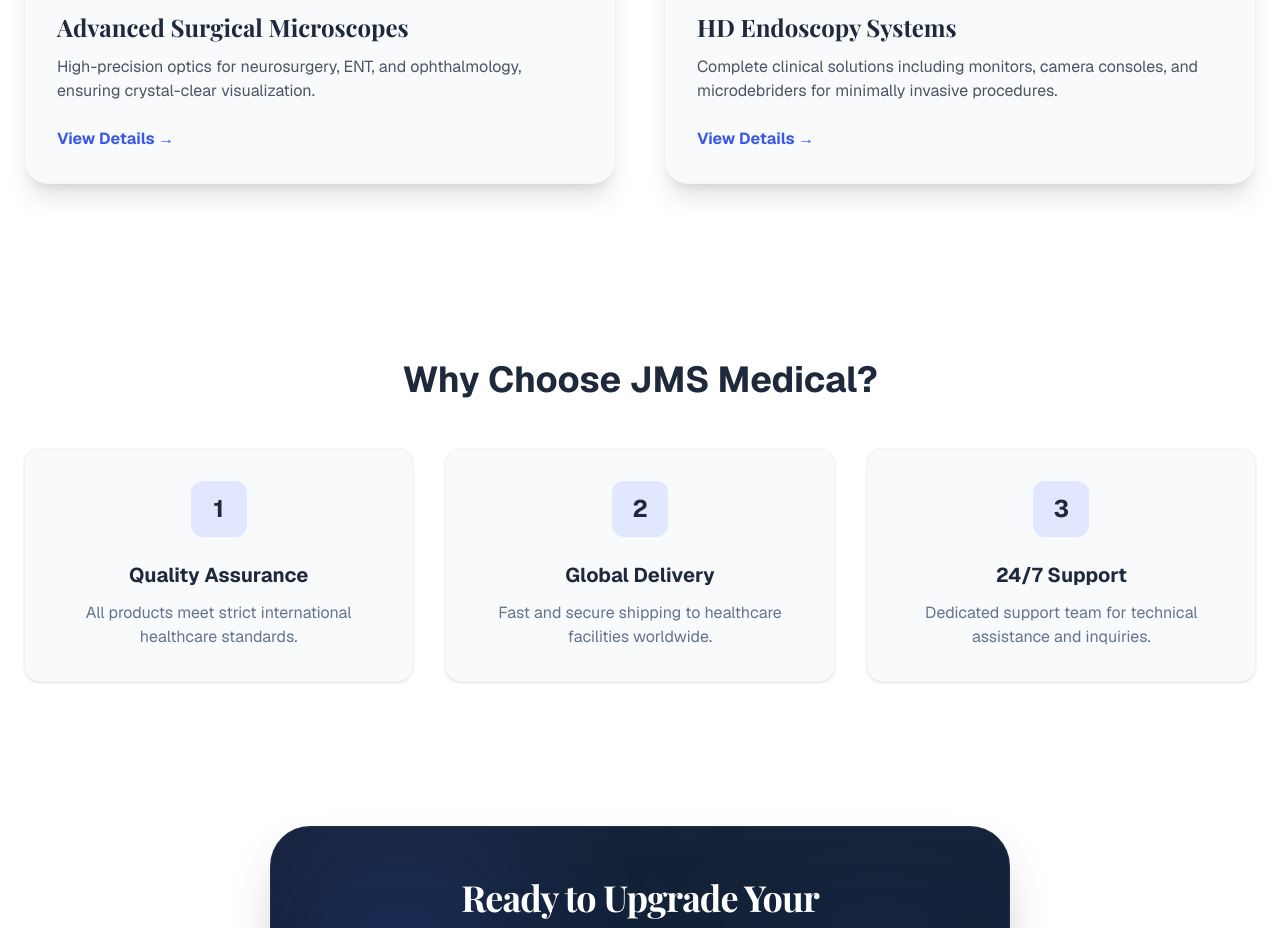
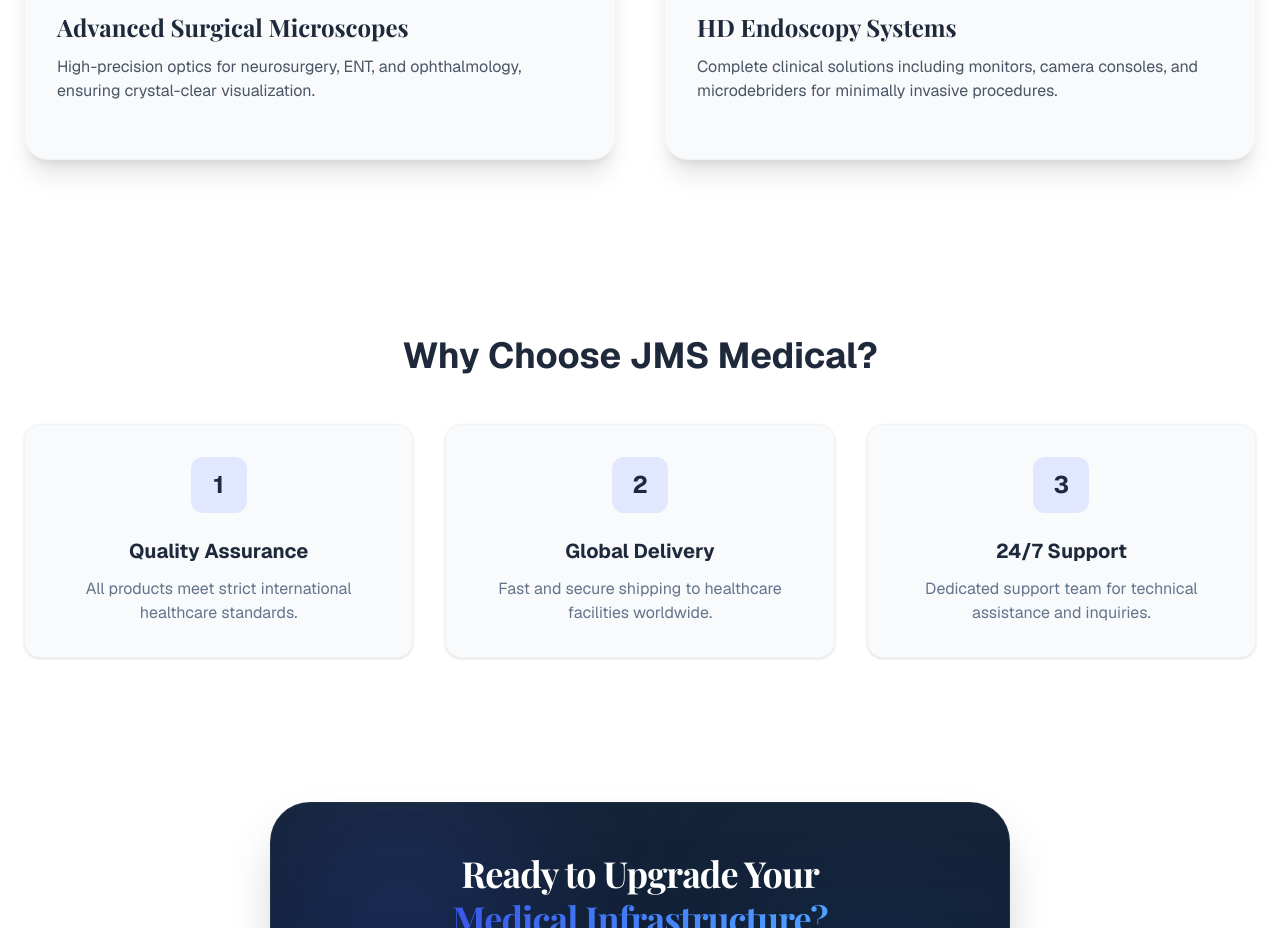
Before and after one commit to Abhivorn-Technologies/JMS, a Next.js app: page / in a window 1280 px wide. Shown: the part 1360-2288 px from the top of the page. Built offline with nearby package versions, Linux system fonts and the light colour scheme.

Commit message:
fixed the glitch and fixed theproduction bugs

```diff
--- a/app/(website)/page.tsx
+++ b/app/(website)/page.tsx
@@ -106,7 +106,7 @@
                 <div className="p-8">
                   <h3 className="text-2xl font-bold text-forest mb-3 font-serif">Advanced Surgical Microscopes</h3>
                   <p className="text-gray-600 mb-6">High-precision optics for neurosurgery, ENT, and ophthalmology, ensuring crystal-clear visualization.</p>
-                  <Link href="/products" className="text-primary font-bold hover:underline">View Details &rarr;</Link>
+
                 </div>
               </div>
             </FadeIn>
@@ -125,7 +125,7 @@
                 <div className="p-8">
                   <h3 className="text-2xl font-bold text-forest mb-3 font-serif">HD Endoscopy Systems</h3>
                   <p className="text-gray-600 mb-6">Complete clinical solutions including monitors, camera consoles, and microdebriders for minimally invasive procedures.</p>
-                  <Link href="/products" className="text-primary font-bold hover:underline">View Details &rarr;</Link>
+
                 </div>
               </div>
             </FadeIn>
--- a/app/admin/(dashboard)/layout.tsx
+++ b/app/admin/(dashboard)/layout.tsx
@@ -21,6 +21,7 @@
     try {
       await fetch('/api/auth/logout', { method: 'POST' });
       toast.success('Logged out successfully');
+      setShowLogoutDialog(false);
       router.push('/admin/login');
     } catch (error) {
       toast.error('Failed to logout');
--- a/app/admin/login/page.tsx
+++ b/app/admin/login/page.tsx
@@ -131,7 +131,7 @@
             <p className="text-[13px] text-gray-500">Sign in to continue to Admin Dashboard</p>
           </motion.div>
 
-          <form onSubmit={handleLogin} className="w-full max-w-[360px] space-y-5 lg:space-y-6">
+          <form onSubmit={handleLogin} autoComplete="off" className="w-full max-w-[360px] space-y-5 lg:space-y-6">
 
             {/* Email Field */}
             <motion.div
@@ -150,6 +150,7 @@
                   value={email}
                   onChange={(e) => setEmail(e.target.value)}
                   required
+                  autoComplete="off"
                   className="w-full pl-[42px] pr-4 py-3 rounded-lg border border-gray-200 focus:outline-none focus:ring-1 focus:ring-teal-600 focus:border-teal-600 transition-all text-[13px]"
                   placeholder="Enter the email"
                 />
@@ -173,6 +174,7 @@
                   value={password}
                   onChange={(e) => setPassword(e.target.value)}
                   required
+                  autoComplete="new-password"
                   className="w-full pl-[42px] pr-12 py-3 rounded-lg border border-gray-200 focus:outline-none focus:ring-1 focus:ring-teal-600 focus:border-teal-600 transition-all text-[13px]"
                   placeholder="Enter password"
                 />
```
